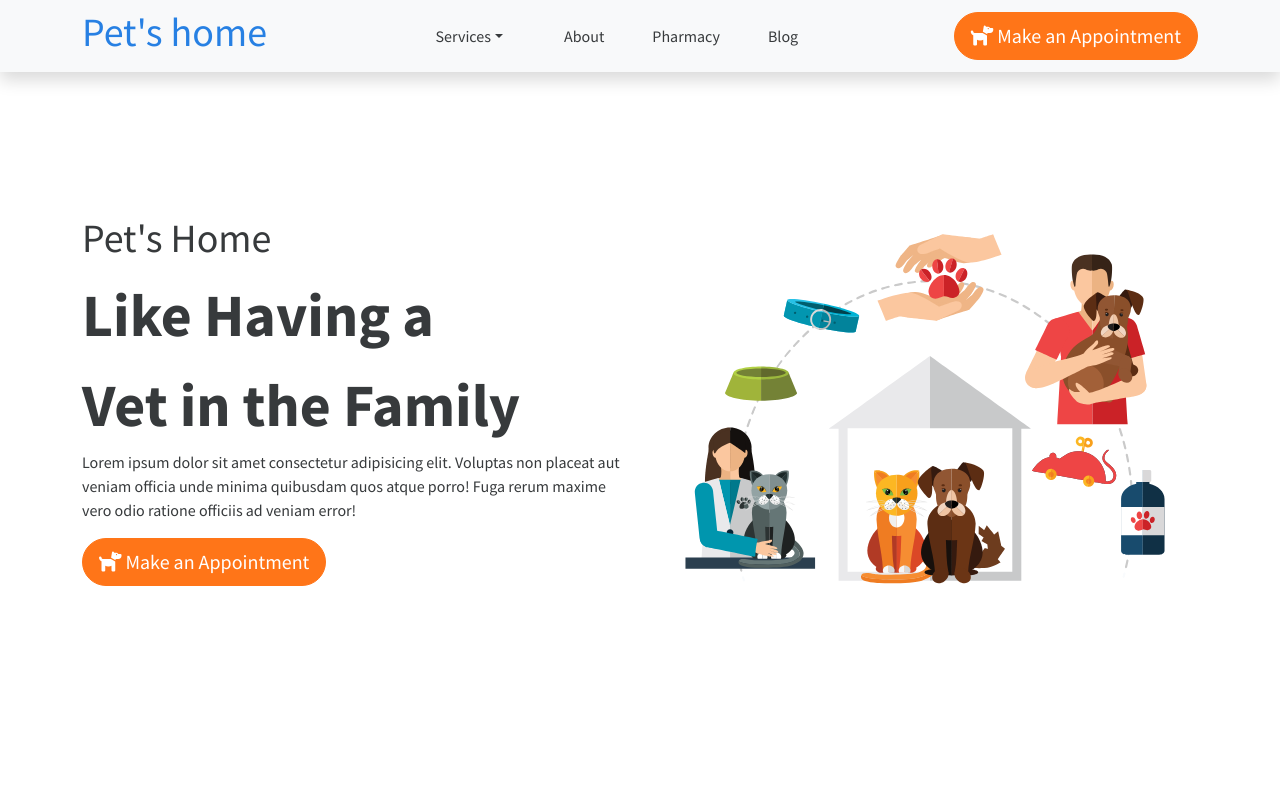
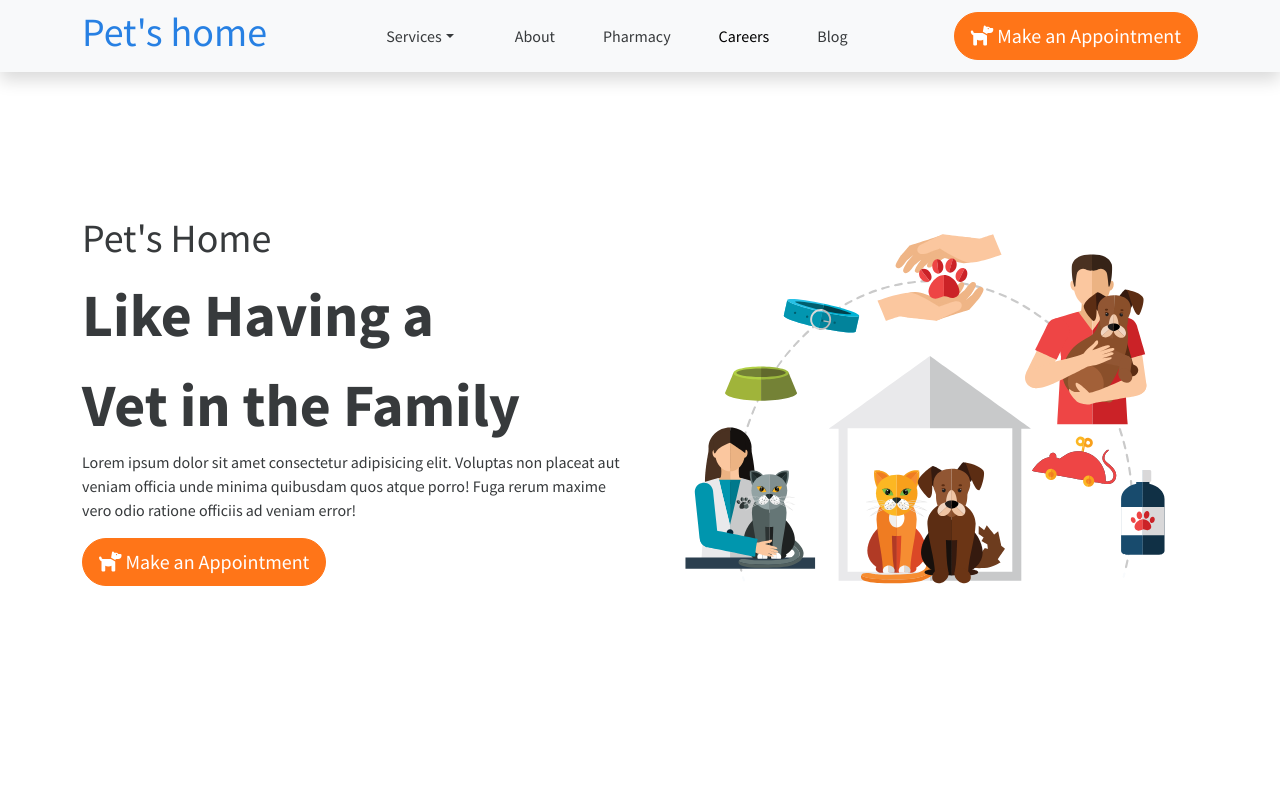
Before and after one commit to gouthamkrishnaps/Pets-home-frontend, a React (Create React App) app: page / in a window 1280 px wide. Shown: the top 788 px of the page. Built offline with nearby package versions, Linux system fonts and the light colour scheme.

Commit message:
Vaishak2

```diff
--- a/src/components/Header.jsx
+++ b/src/components/Header.jsx
@@ -62,6 +62,7 @@ function Header() {
                             </span>
                             <span className="navlinks ">About</span>
                             <span className="navlinks ">Pharmacy</span>
+                            <Link style={{textDecoration:'none', color:'black'}} to={'/careers'}>Careers</Link>
                             <span className="navlinks ">Blog</span>
                           </Nav>
             <Form>
```
